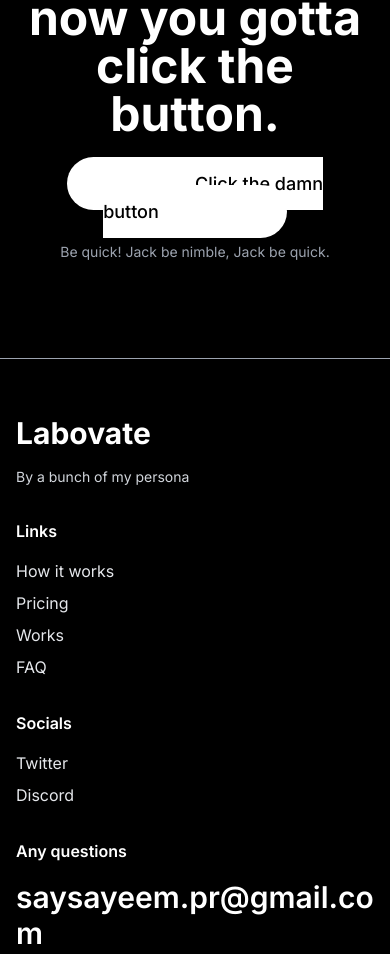
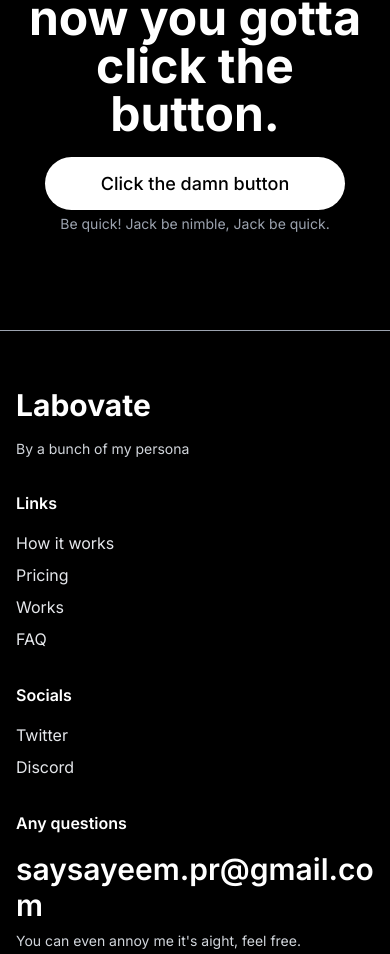
Before and after one commit to humaneediedofanxiety/i-built-a-brand, a Next.js app: page / in a window 390 px wide. Shown: the part 6686-7640 px from the top of the page. Built offline with nearby package versions, Linux system fonts and the light colour scheme.

Commit message:
fixed button breaking on mobile

```diff
--- a/components/CTASection.tsx
+++ b/components/CTASection.tsx
@@ -8,7 +8,7 @@ export default function CTASection() {
           <br />
           now you gotta click the button.
         </h2>
-        <Link className="bg-white text-black px-32 py-4 rounded-full text-lg font-medium w-full max-w-md" href="/contact">
+        <Link className="bg-white text-black px-14 sm:px-24 md:px-32 py-4 rounded-full text-lg font-medium w-full max-w-md" href="/contact">
           Click the damn button
         </Link>
         <p className="mt-4 text-gray-400 text-sm">Be quick! Jack be nimble, Jack be quick. </p>
```
